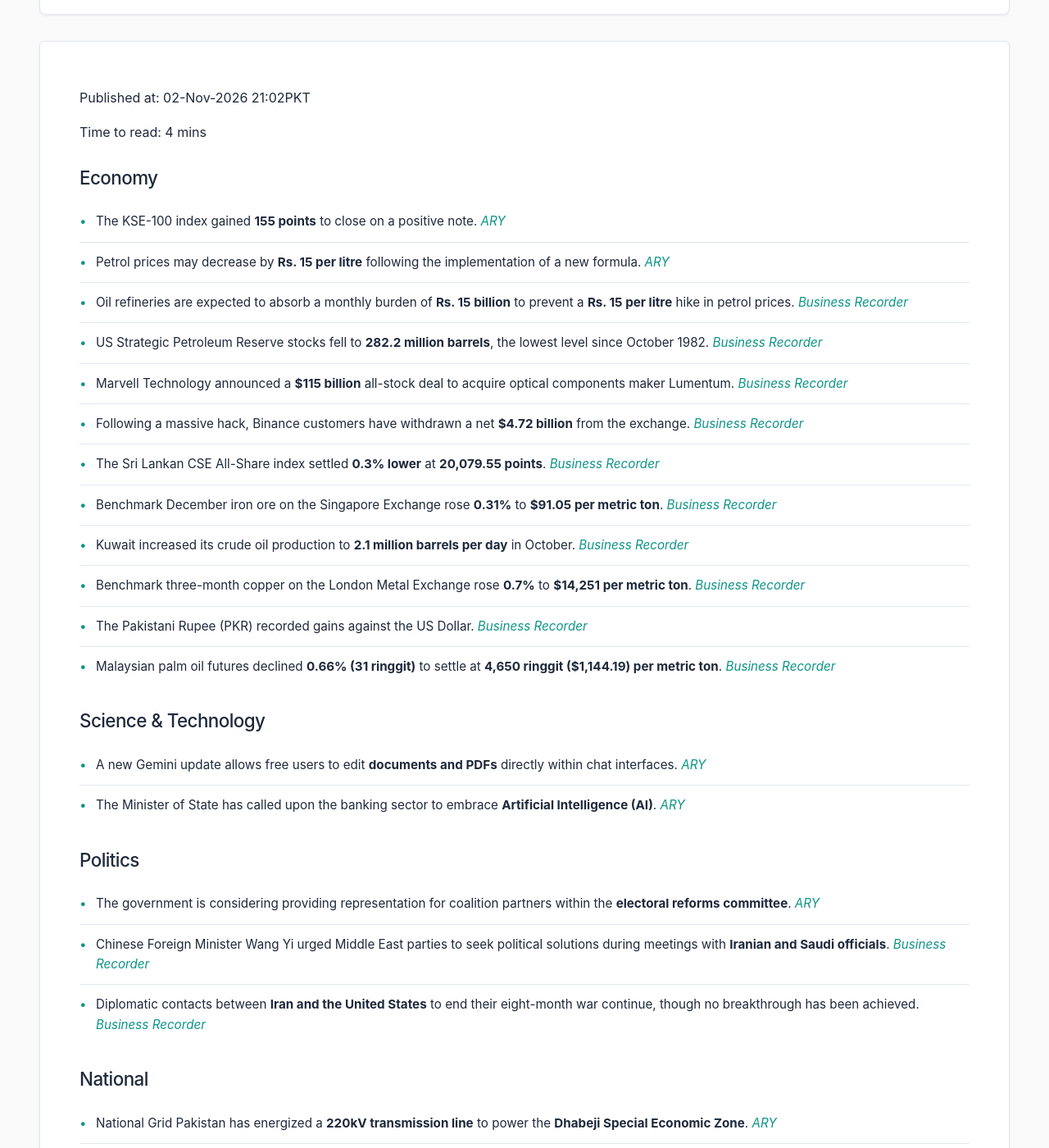
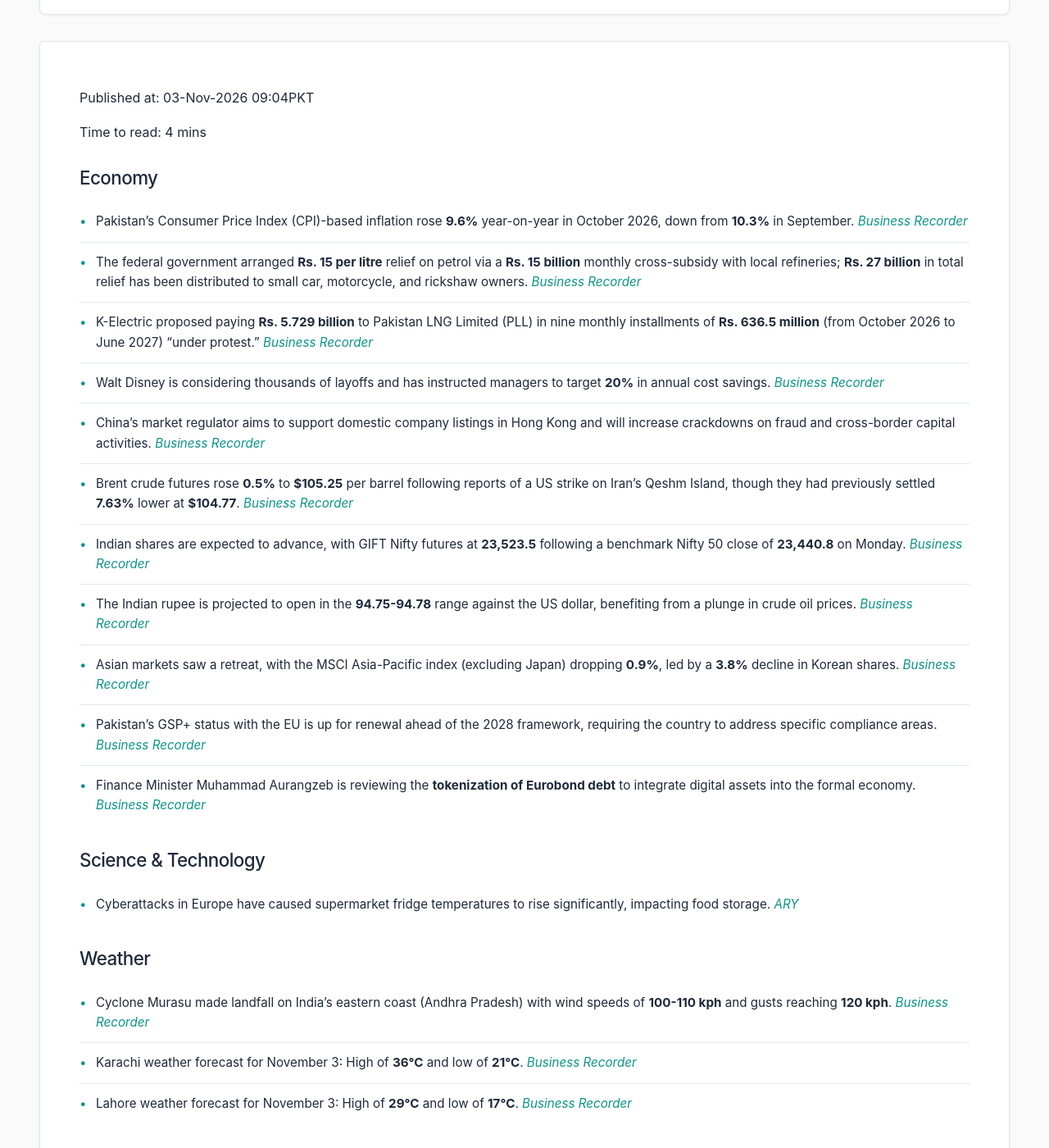
Before and after one commit to zsubzwary/news, a Jekyll site: the page built from en/index.md, in a window 1280 px wide and 1400 px high, scrolled down 209 px. Shown: the whole window at 82% size. Built offline with Jekyll 4.4.1, drawn with Linux system fonts in a browser that asks for light colours; some web fonts are replaced; comment, search, counter and statistics services are not loaded; some of the changed text lies outside the part shown.

Commit message:
DateTime; 2026-11-03T04:04:17.182Z

```diff
--- a/en/index.md
+++ b/en/index.md
@@ -4,48 +4,52 @@ title: Pakistan News Briefing
 lang: en
 ---
 
-Published at: 02-Nov-2026 21:02PKT
+Published at: 03-Nov-2026 09:04PKT
 
 Time to read: 4 mins
 
 ### Economy
-- The KSE-100 index gained **155 points** to close on a positive note. *[ARY](https://arynews.tv/psx-stocks-close-on-positive-note-as-kse-100-index-gains-155-points)*
-- Petrol prices may decrease by **Rs. 15 per litre** following the implementation of a new formula. *[ARY](https://arynews.tv/petrol-price-may-drop-by-rs15-per-litre-under-new-formula-says-petroleum-minister)*
-- Oil refineries are expected to absorb a monthly burden of **Rs. 15 billion** to prevent a **Rs. 15 per litre** hike in petrol prices. *[Business Recorder](https://www.brecorder.com/news/40447065/refineries-to-absorb-rs15bn-monthly-burden-to-avert-petrol-price-hike-minister)*
-- US Strategic Petroleum Reserve stocks fell to **282.2 million barrels**, the lowest level since October 1982. *[Business Recorder](https://www.brecorder.com/news/40447062/oil-stocks-in-us-strategic-petroleum-reserve-fall-to-lowest-level-since-1982)*
-- Marvell Technology announced a **$115 billion** all-stock deal to acquire optical components maker Lumentum. *[Business Recorder](https://www.brecorder.com/news/40447059/marvell-to-buy-lumentum-in-115-billion-deal-in-ai-data-center-bet)*
-- Following a massive hack, Binance customers have withdrawn a net **$4.72 billion** from the exchange. *[Business Recorder](https://www.brecorder.com/news/40447055/binance-says-customers-pulled-net-47-billion-after-hack-as-crypto-world-weighs-risk)*
-- The Sri Lankan CSE All-Share index settled **0.3% lower** at **20,079.55 points**. *[Business Recorder](https://www.brecorder.com/news/40447051/communication-services-financials-drag-down-sri-lankan-shares)*
-- Benchmark December iron ore on the Singapore Exchange rose **0.31%** to **$91.05 per metric ton**. *[Business Recorder](https://www.brecorder.com/news/40447049/iron-ore-stabilises-on-slower-than-expected-china-demand-fall)*
-- Kuwait increased its crude oil production to **2.1 million barrels per day** in October. *[Business Recorder](https://www.brecorder.com/news/40447048/kuwait-lifts-oil-output-to-highest-since-start-of-iran-war-source-says)*
-- Benchmark three-month copper on the London Metal Exchange rose **0.7%** to **$14,251 per metric ton**. *[Business Recorder](https://www.brecorder.com/news/40447047/copper-rises-on-weaker-dollar-and-downgrade-to-chile-production-outlook)*
-- The Pakistani Rupee (PKR) recorded gains against the US Dollar. *[Business Recorder](https://www.brecorder.com/news/40447046/intra-day-update-rupee-records-gain-against-us-dollar)*
-- Malaysian palm oil futures declined **0.66% (31 ringgit)** to settle at **4,650 ringgit ($1,144.19) per metric ton**. *[Business Recorder](https://www.brecorder.com/news/40447044/palm-slides-on-lower-indonesian-export-costs-weak-crude-rising-stockpiles)*
+- Pakistan's Consumer Price Index (CPI)-based inflation rose **9.6%** year-on-year in October 2026, down from **10.3%** in September. *[Business Recorder](https://www.brecorder.com/news/40447159/oct-cpi-rises-96pc-yoy)*
+- The federal government arranged **Rs. 15 per litre** relief on petrol via a **Rs. 15 billion** monthly cross-subsidy with local refineries; **Rs. 27 billion** in total relief has been distributed to small car, motorcycle, and rickshaw owners. *[Business Recorder](https://www.brecorder.com/news/40447158/govt-arranges-rs15-per-litre-relief-on-petrol)*
+- K-Electric proposed paying **Rs. 5.729 billion** to Pakistan LNG Limited (PLL) in nine monthly installments of **Rs. 636.5 million** (from October 2026 to June 2027) "under protest." *[Business Recorder](https://www.brecorder.com/news/40447162/ke-proposes-rs5729bn-payment-to-pll-under-protest)*
+- Walt Disney is considering thousands of layoffs and has instructed managers to target **20%** in annual cost savings. *[Business Recorder](https://www.brecorder.com/news/40447174/disney-eyes-thousands-of-layoffs-asks-managers-to-target-20%20savings-bloomberg-news-reports)*
+- China's market regulator aims to support domestic company listings in Hong Kong and will increase crackdowns on fraud and cross-border capital activities. *[Business Recorder](https://www.brecorder.com/news/40447176/china-market-regulator-to-encourage-hong-kong-listings)*
+- Brent crude futures rose **0.5%** to **$105.25** per barrel following reports of a US strike on Iran's Qeshm Island, though they had previously settled **7.63%** lower at **$104.77**. *[Business Recorder](https://www.brecorder.com/news/40447167/oil-rises-after-report-of-us-strike-on-irans-qeshm-island)*
+- Indian shares are expected to advance, with GIFT Nifty futures at **23,523.5** following a benchmark Nifty 50 close of **23,440.8** on Monday. *[Business Recorder](https://www.brecorder.com/news/40447171/indian-shares-set-to-extend-advance-on-softer-oil-steady-earnings)*
+- The Indian rupee is projected to open in the **94.75-94.78** range against the US dollar, benefiting from a plunge in crude oil prices. *[Business Recorder](https://www.brecorder.com/news/40447169/indian-rupee-to-benefit-from-oil-plunge-while-facing-technical-resistance-dollar-strength)*
+- Asian markets saw a retreat, with the MSCI Asia-Pacific index (excluding Japan) dropping **0.9%**, led by a **3.8%** decline in Korean shares. *[Business Recorder](https://www.brecorder.com/news/40447168/asian-stocks-retreat-ahead-of-us-midterms-oil-steadies)*
+- Pakistan's GSP+ status with the EU is up for renewal ahead of the 2028 framework, requiring the country to address specific compliance areas. *[Business Recorder](https://www.brecorder.com/news/40447160/german-envoy-says-pakistans-gsp-status-up-for-renewal)*
+- Finance Minister Muhammad Aurangzeb is reviewing the **tokenization of Eurobond debt** to integrate digital assets into the formal economy. *[Business Recorder](https://www.brecorder.com/news/40447164/aurangzeb-says-reviewing-tokenization-of-eurobond-debt)*
 
 ### Science & Technology
-- A new Gemini update allows free users to edit **documents and PDFs** directly within chat interfaces. *[ARY](https://arynews.tv/new-gemini-update-lets-free-users-edit-documents-and-pdfs-directly-inside-chats)*
-- The Minister of State has called upon the banking sector to embrace **Artificial Intelligence (AI)**. *[ARY](https://arynews.tv/minister-of-state-calls-on-banks-to-embrace-ai)*
+- Cyberattacks in Europe have caused supermarket fridge temperatures to rise significantly, impacting food storage. *[ARY](https://arynews.tv/cyberattacks-send-supermarket-fridge-temperatures-soaring-across-europe)*
+
+### Weather
+- Cyclone Murasu made landfall on India's eastern coast (Andhra Pradesh) with wind speeds of **100-110 kph** and gusts reaching **120 kph**. *[Business Recorder](https://www.brecorder.com/news/40447175/cyclone-murasu-makes-landfall-on-indias-eastern-coast)*
+- Karachi weather forecast for November 3: High of **36°C** and low of **21°C**. *[Business Recorder](https://www.brecorder.com/news/40447081/the-weather)*
+- Lahore weather forecast for November 3: High of **29°C** and low of **17°C**. *[Business Recorder](https://www.brecorder.com/news/40447081/the-weather)*
 
 ### Politics
-- The government is considering providing representation for coalition partners within the **electoral reforms committee**. *[ARY](https://arynews.tv/electoral-reforms-committee-representation)*
-- Chinese Foreign Minister Wang Yi urged Middle East parties to seek political solutions during meetings with **Iranian and Saudi officials**. *[Business Recorder](https://www.brecorder.com/news/40447064/chinas-wang-urges-middle-east-dialogue-in-meetings-with-iranian-saudi-officials)*
-- Diplomatic contacts between **Iran and the United States** to end their eight-month war continue, though no breakthrough has been achieved. *[Business Recorder](https://www.brecorder.com/news/40447057/iran-says-contacts-over-ending-war-continue-as-talks-end-with-no-breakthrough)*
+- US Secretary of State Marco Rubio met with Venezuelan Foreign Minister Oliver Blanco to discuss institutional reforms for future free and fair elections. *[Business Recorder](https://www.brecorder.com/news/40447177/rubio-speaks-to-venezuelan-minister-about-reforms-that-lay-groundwork-for-elections)*
+- North Korea tested a strategic cruise missile equipped with a **dispersal warhead** designed for vertical strikes. *[Business Recorder](https://www.brecorder.com/news/40447172/north-korea-conducts-strategic-cruise-missile-test-with-dispersal-warhead-kcna-says)*
+- Malaysia's Prime Minister announced meetings between the chief secretary and the central bank governor to prepare for security threats following cyberattack warnings to the EU and Japan. *[Business Recorder](https://www.brecorder.com/news/40447173/malaysia-to-hold-meetings-on-security-threats-pm-says)*
+- The US Justice Department is breaking with tradition to intervene in the upcoming midterm elections. *[ARY](https://arynews.tv/trump-justice-dept-breaks-with-tradition-to-intervene-in-midterms)*
 
 ### National
-- National Grid Pakistan has energized a **220kV transmission line** to power the **Dhabeji Special Economic Zone**. *[ARY](https://arynews.tv/national-grid-pakistan-energizes-220kv-transmission-line-to-power-dhabeji-special-economic-zone)*
-- Prime Minister Shehbaz Sharif directed banks to accelerate loan disbursements to **farmers, SMEs, and Apna Ghar scheme applicants**. *[Business Recorder](https://www.brecorder.com/news/40447054/pm-shehbaz-directs-banks-to-speed-up-lending-to-smes-farmers-home-buyers)*
-- Pakistan showcased its traditional musical instruments at **Music China 2026**. *[ARY](https://arynews.tv/pakistan-showcased-musical-instruments-at-music-china-2026)*
-- Aviation executive **Adrian Hamilton-Manns** has officially assumed charge as the new CEO of **PIA**. *[Business Recorder](https://www.brecorder.com/news/40447061/adrian-hamilton-manns-takes-charge-as-pia-ceo)*
+- Prime Minister Shehbaz Sharif met with Chinese Minister Liu Haixing to reaffirm commitment to expanded cooperation in trade, investment, and infrastructure. *[Business Recorder](https://www.brecorder.com/news/40447161/trade-investment-amp-other-key-sectors-pm-for-expanded-cooperation-with-china)*
+- Pakistan and South Korea have signed a new judicial cooperation agreement. *[ARY](https://arynews.tv/pakistan-and-south-korea-sign-judicial-cooperation-agreement)*
 
 ### International
-- Canada has implemented significant changes to its **immigration and asylum laws**. *[ARY](https://arynews.tv/canada-makes-major-changes-to-immigration-and-asylum-laws)*
-- Pakistan and Bangladesh are working toward closer **economic ties** and cooperation on regulatory reforms. *[ARY](https://arynews.tv/pakistan-bangladesh-seek-closer-economic-ties-and-cooperation-on-reforms)*
-- Hackers breached emergency alert apps in **Ukraine and Russia**, sending false notifications regarding **nuclear and chemical attacks**. *[Business Recorder](https://www.brecorder.com/news/40447060/hackers-hit-ukraine-and-russias-emergency-apps-send-fake-nuclear-alerts)*
-- Student protests in France have resumed, with approximately **41 high schools (1% of the nation)** being blockaded. *[Business Recorder](https://www.brecorder.com/news/40447050/french-school-protests-resume-on-smaller-scale-as-students-return-from-break)*
+- The United States conducted strikes on Iran's **Qeshm Island**, located on the strategic Strait of Hormuz. *[Business Recorder](https://www.brecorder.com/news/40447166/us-struck-irans-qeshm-island-wall-street-journal-reports)*
+- Diplomatic progress is being signaled in US-Iran talks to prevent further military escalation. *[ARY](https://arynews.tv/us-signals-progress-in-iran-talks-to-avert-flare-up)*
 
 ### Sports
-- South Africa has included batters **Tony de Zorzi** and **Zubayr Hamza** in their squad for the home test series against **Bangladesh**. *[Business Recorder](https://www.brecorder.com/news/40447045/batters-de-zorzi-hamza-return-to-south-africa-test-squad)*
+- Australian cricketer Glenn Maxwell has announced his farewell from international cricket. *[ARY](https://arynews.tv/glenn-maxwell-bids-farewell-to-international-cricket-with-remarkable-records)*
+
+### Health
+- Amish communities are moving to support measles vaccines in response to a major outbreak. *[ARY](https://arynews.tv/amish-communities-back-measles-vaccines-amid-major-outbreak)*
+- A new study has linked childhood caffeine consumption to altered brain structure and reduced sleep quality. *[ARY](https://arynews.tv/study-links-childhood-caffeine-intake-to-reduced-sleep-and-altered-brain-structure)*
 
 ### Other
-- Amazon MGM Studios is releasing ***I Play Rocky***, a film documenting the behind-the-scenes struggle of Sylvester Stallone's classic film. *[Business Recorder](https://www.brecorder.com/news/40447052/i-play-rocky-tells-the-underdog-story-behind-the-classic-underdog-film)*
-- Consumers in China's **Hengdian World Studios** are increasingly spending on immersive experience-based tourism. *[Business Recorder](https://www.brecorder.com/news/40447053/at-chinas-hollywood-visitors-become-stars-as-consumers-spend-more-on-experiences)*
+- Kuwait has launched a new drive-thru service to simplify the residency application process. *[ARY](https://arynews.tv/kuwait-makes-residency-easier-with-new-drive-thru-service)*
+- Passengers on the Villa Vie Odyssey reported feeling "enraged" by conditions, despite emerging from the incident unscathed. *[ARY](https://arynews.tv/inside-the-villa-vie-odyssey-passengers-emerge-unscathed-but-enraged-claim-website-reveals-immediate-indicators)*
```
